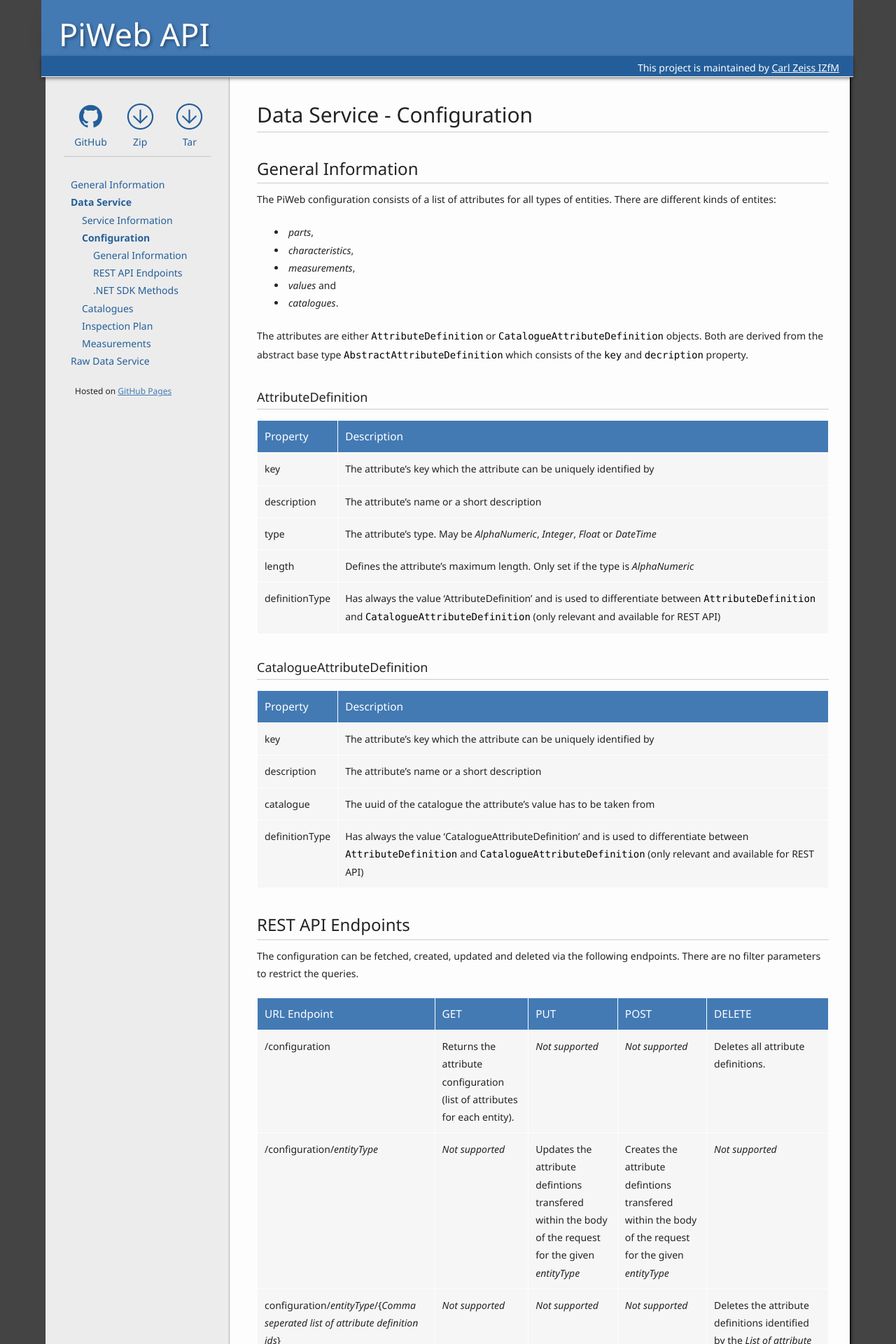
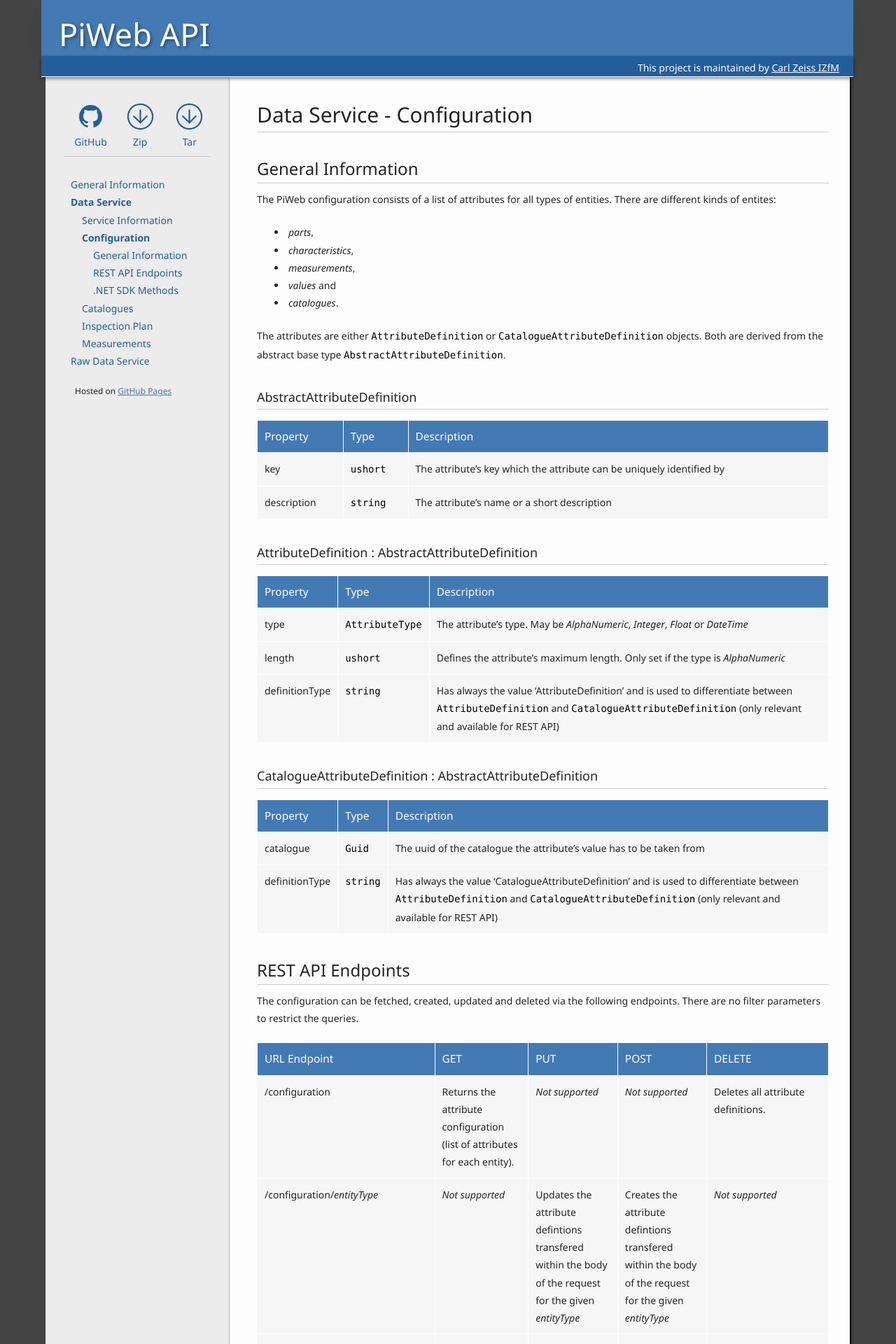
Before and after one commit to ZEISS-PiWeb/PiWeb-Api, a Jekyll site: the page built from _pages/022-configuration.md, in a window 1280 px wide. Shown: the top 1920 px of the page at 70% size. Built offline with Jekyll 4.4.1, drawn with Linux system fonts in a browser that asks for light colours; some of the changed text lies outside the part shown.

Commit message:
Update 022-configuration.md

````diff
--- a/_pages/022-configuration.md
+++ b/_pages/022-configuration.md
@@ -22,26 +22,29 @@
 * *values* and
 * *catalogues*.
 
-The attributes are either ```AttributeDefinition``` or ```CatalogueAttributeDefinition``` objects. Both are derived from the abstract base type ```AbstractAttributeDefinition``` which consists of the ```key``` and ```decription``` property.
+The attributes are either ```AttributeDefinition``` or ```CatalogueAttributeDefinition``` objects. Both are derived from the abstract base type ```AbstractAttributeDefinition```.
 
-###AttributeDefinition
+###AbstractAttributeDefinition
 
-Property      | Description
---------------|--------------------------------------------------------------------
-key           | The attribute's key which the attribute can be uniquely identified by
-description   | The attribute's name or a short description
-type          | The attribute's type. May be *AlphaNumeric*, *Integer*, *Float* or *DateTime*
-length        | Defines the attribute's maximum length. Only set if the type is *AlphaNumeric*
-definitionType| Has always the value 'AttributeDefinition' and is used to differentiate between  ```AttributeDefinition``` and ```CatalogueAttributeDefinition``` (only relevant and available for REST API)
+Property      | Type         | Description
+--------------|--------------|--------------------------------------------------------------
+key           | ```ushort``` | The attribute's key which the attribute can be uniquely identified by
+description   | ```string``` | The attribute's name or a short description
 
-###CatalogueAttributeDefinition
+###AttributeDefinition : AbstractAttributeDefinition
 
-Property      | Description
---------------|--------------------------------------------------------------------
-key           | The attribute's key which the attribute can be uniquely identified by
-description   | The attribute's name or a short description
-catalogue     | The uuid of the catalogue the attribute's value has to be taken from
-definitionType| Has always the value 'CatalogueAttributeDefinition' and is used to differentiate between  ```AttributeDefinition``` and ```CatalogueAttributeDefinition``` (only relevant and available for REST API)
+Property      | Type                | Description
+--------------|---------------------|--------------------------------------------------------------
+type          | ```AttributeType``` | The attribute's type. May be *AlphaNumeric*, *Integer*, *Float* or *DateTime*
+length        | ```ushort```        | Defines the attribute's maximum length. Only set if the type is *AlphaNumeric*
+definitionType| ```string```        | Has always the value 'AttributeDefinition' and is used to differentiate between  ```AttributeDefinition``` and ```CatalogueAttributeDefinition``` (only relevant and available for REST API)
+
+###CatalogueAttributeDefinition : AbstractAttributeDefinition
+
+Property      | Type         | Description
+--------------|--------------|------------------------------------------------------------
+catalogue     | ```Guid```   |The uuid of the catalogue the attribute's value has to be taken from
+definitionType| ```string``` | Has always the value 'CatalogueAttributeDefinition' and is used to differentiate between  ```AttributeDefinition``` and ```CatalogueAttributeDefinition``` (only relevant and available for REST API)
 
 {% comment %}----------------------------------------------------------------------------------------------- {% endcomment %}
 
````
